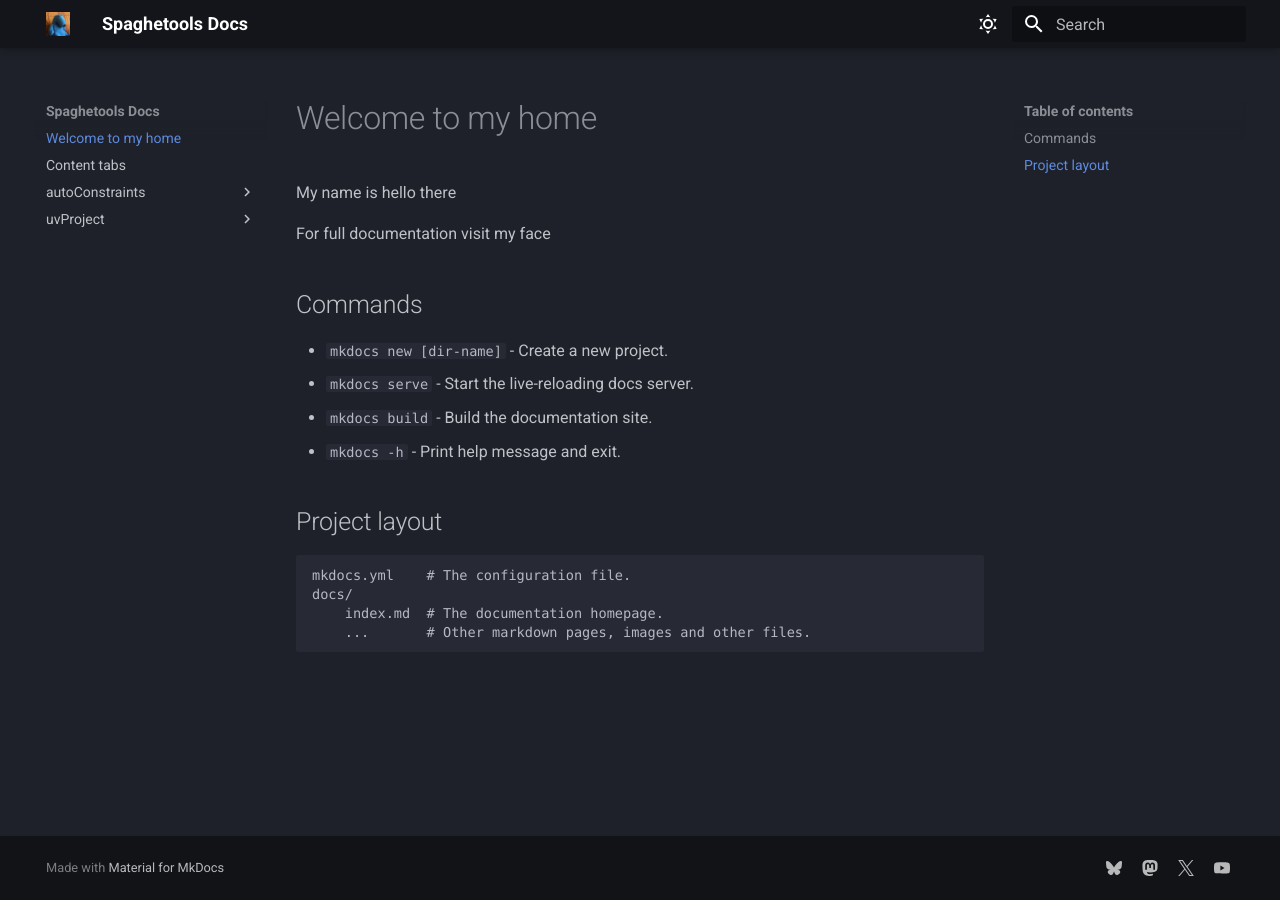
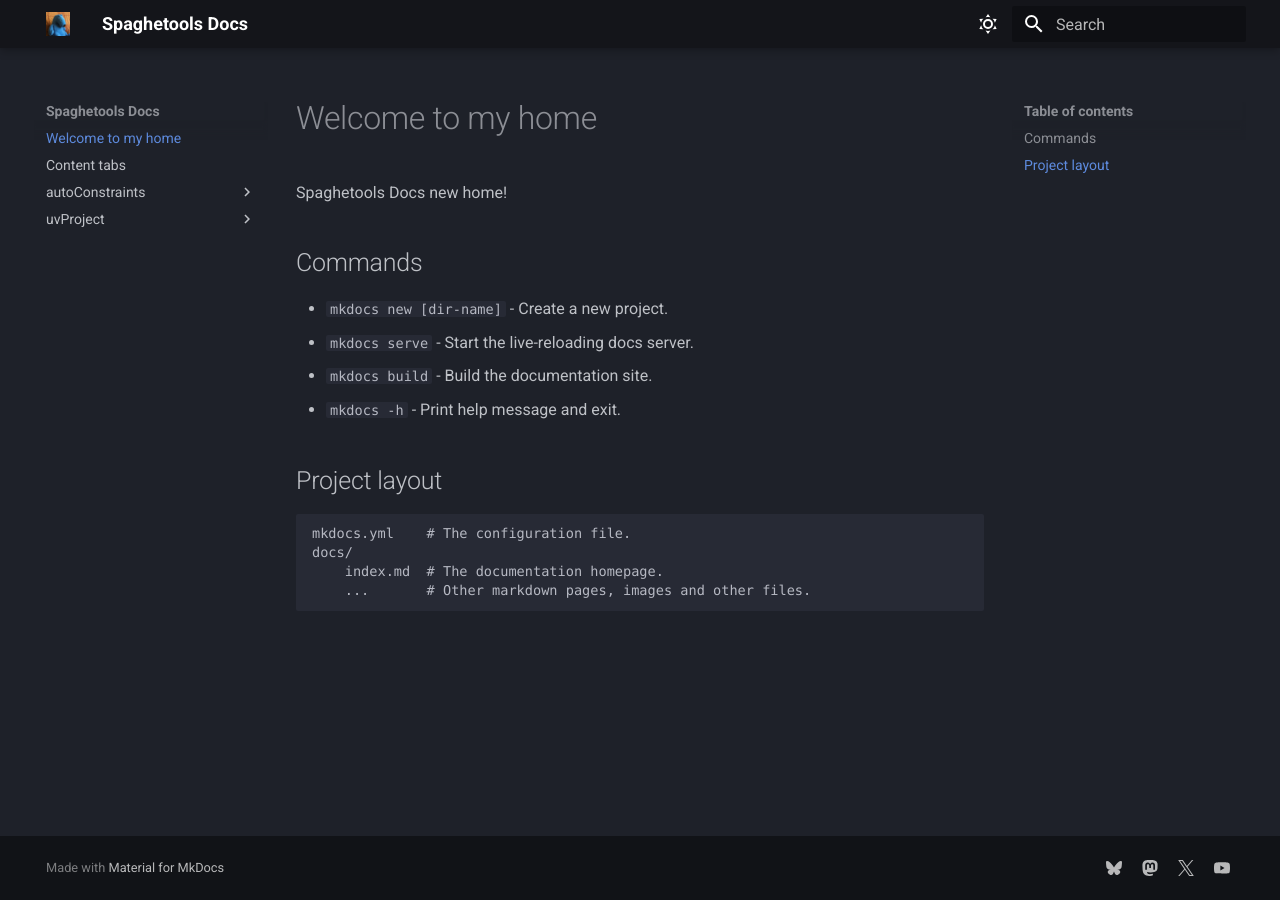
Before and after one commit to SpaghetMeNot/Documentation-Home, an MkDocs documentation site: the page built from docs/index.md, in a window 1280 px wide. Built offline with MkDocs 1.6.1 and Material for MkDocs 9.7.7, drawn with Linux system fonts in a browser that asks for light colours; some web fonts are replaced.

Commit message:
Upload to private repo test

```diff
--- a/docs/index.md
+++ b/docs/index.md
@@ -1,7 +1,5 @@
 # Welcome to my home
-My name is hello there
-
-For full documentation visit my face
+Spaghetools Docs new home!
 
 ## Commands
 
```
